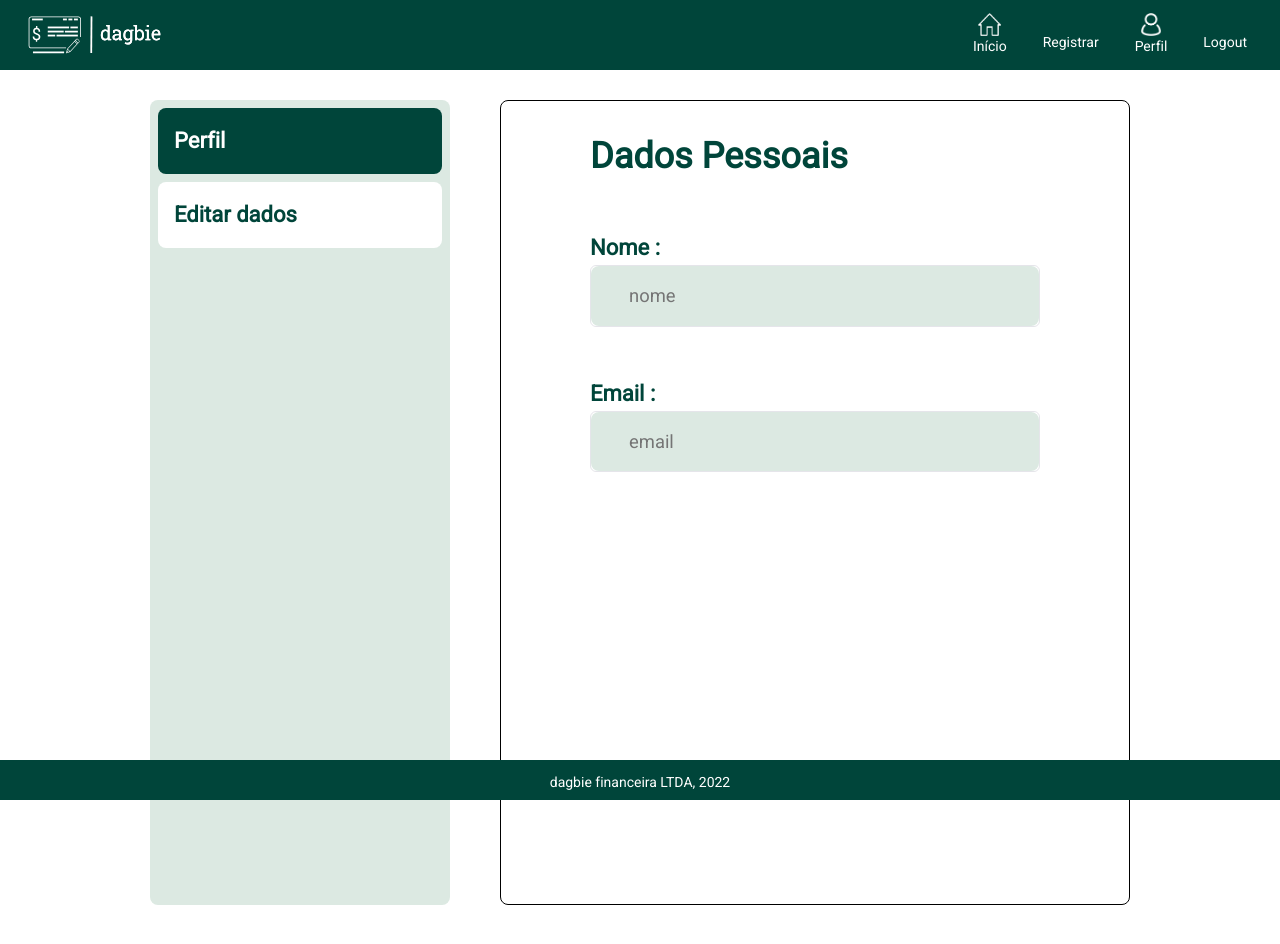
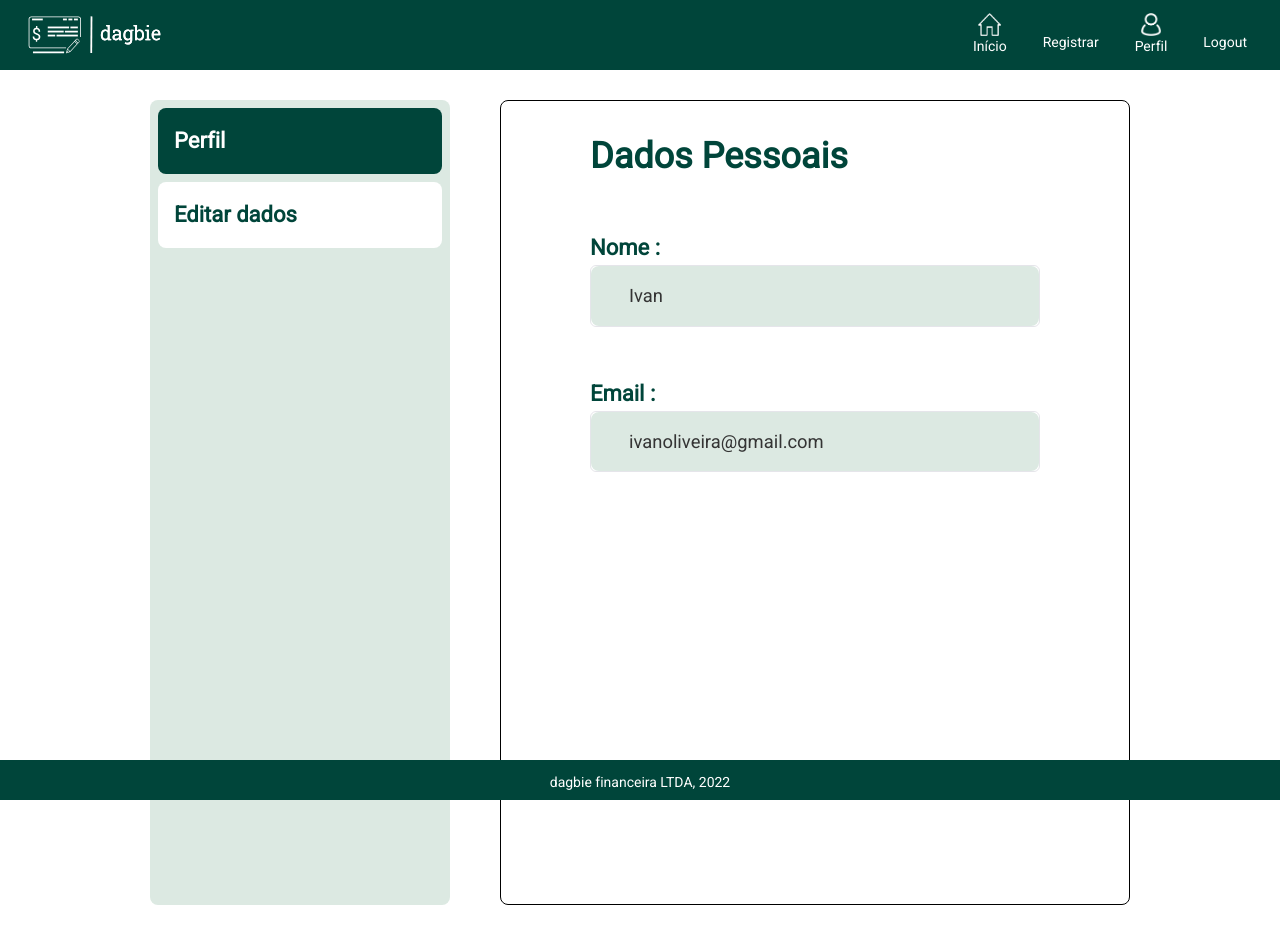
Before and after one commit to GustavoCarv/DAGBIE, a React (Vite) app: page /perfil in a window 1280 px wide. Shown: the top 944 px of the page. Built offline with nearby package versions, Linux system fonts and the light colour scheme; no server answers; some icons are missing.

Commit message:
feat: correction

```diff
--- a/src/views/UserProfile/index.tsx
+++ b/src/views/UserProfile/index.tsx
@@ -15,9 +15,9 @@ const EditUserProfile: React.FC = () => {
   const navigate = useNavigate()
   const [isEditable, setIsEditable] = useState(false)
   const [userData, setUserData] = useState({
-    nome: '',
-    email: '',
-    id_usuario: '',
+    nome: 'Ivan',
+    email: 'ivanoliveira@gmail.com',
+    id_usuario: '1',
     senha_atual: '',
     nova_senha: '',
     confirm_senha: '',
```
